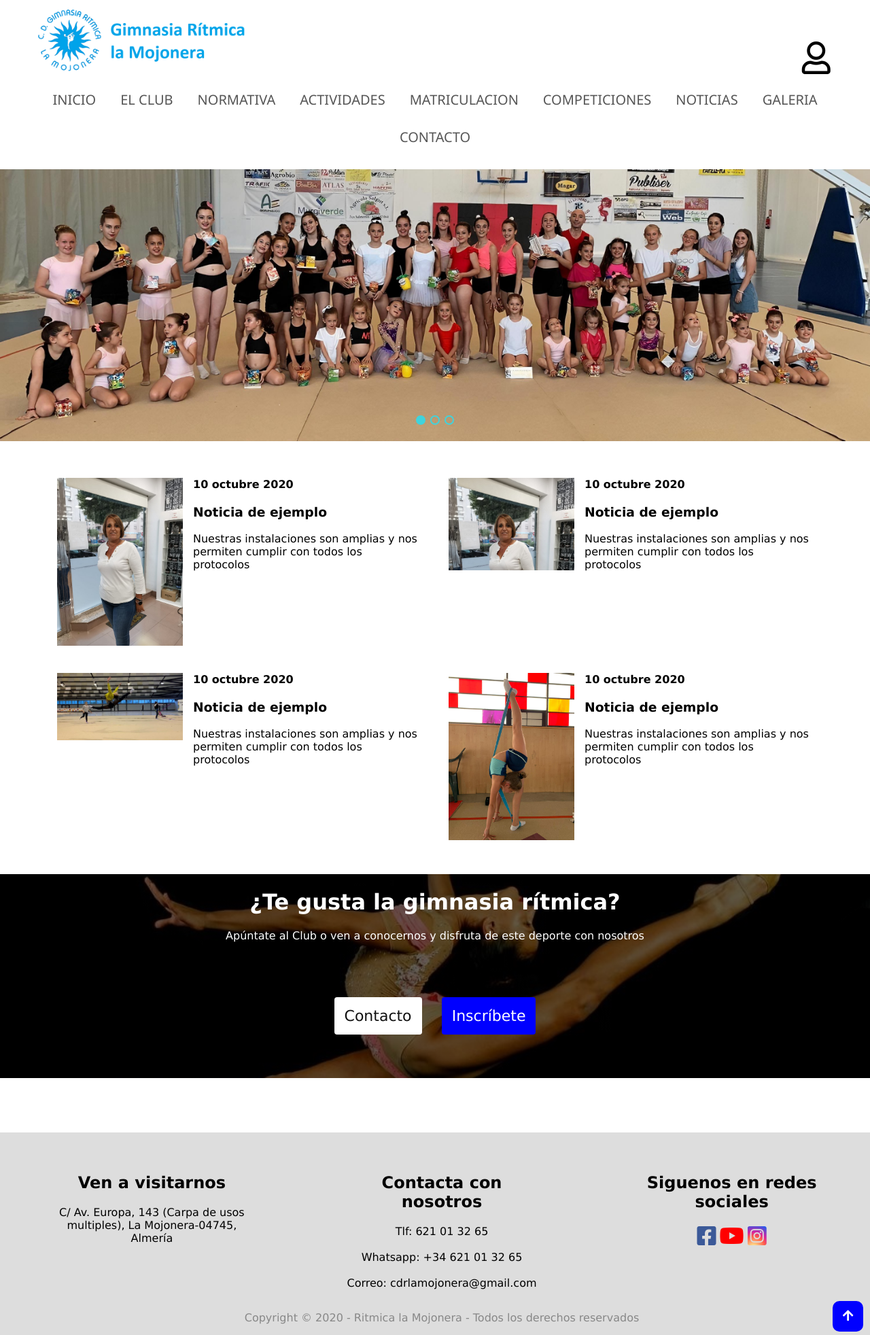
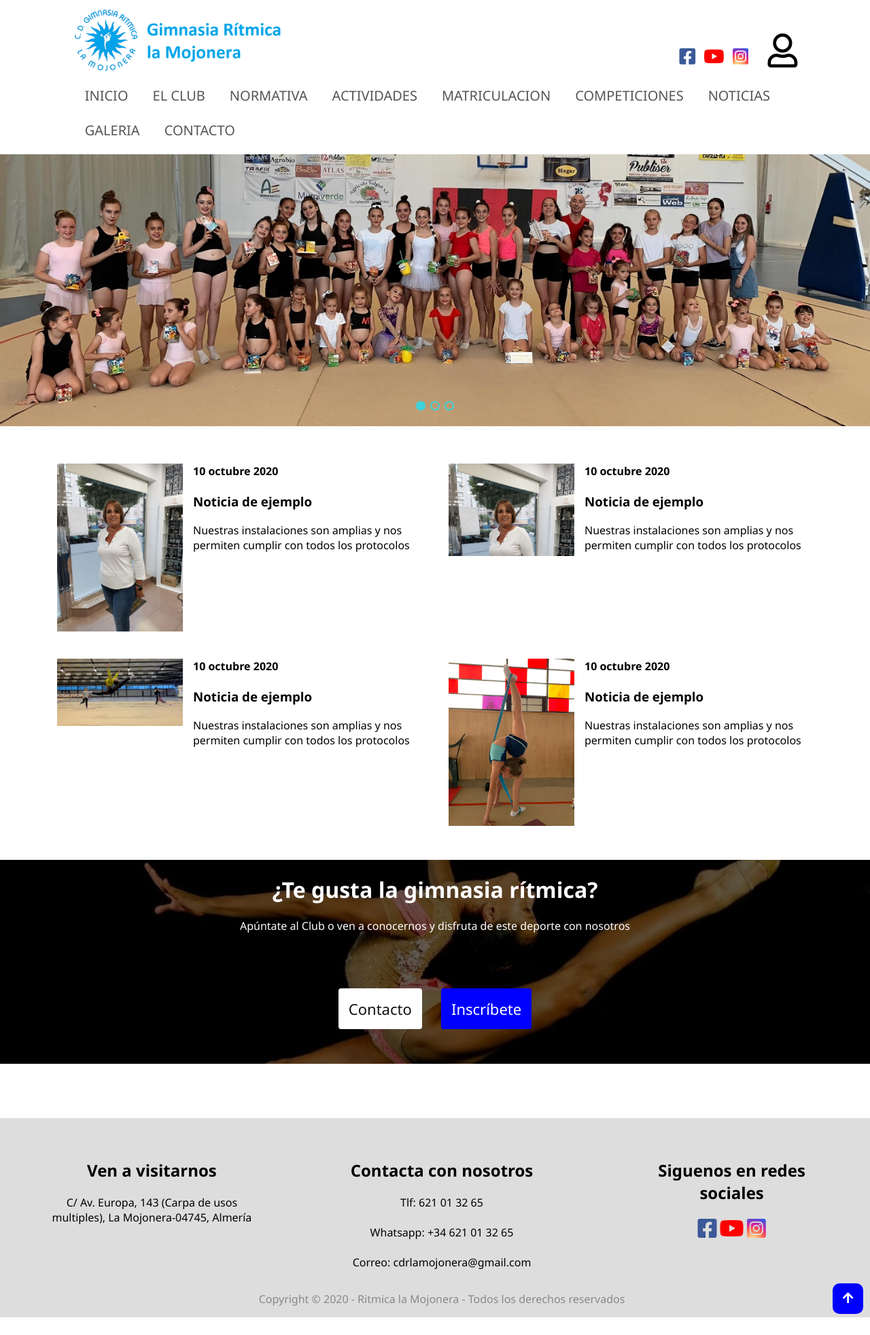
Before and after one commit to SCGDtecnologiasWeb/ritmicaLaMojonera, a PHP site: page / in a window 1280 px wide. Shown: the whole page at 68% size. After the commit the page ends 1938 px from the top, so only its background shows below. Run offline with PHP 8.4, Linux system fonts and the light colour scheme.

Commit message:
Arreglado el menu

```diff
--- a/index.html
+++ b/index.html
@@ -4,44 +4,37 @@
 <head>
   <meta charset="UTF-8" />
   <meta name="viewport" content="width=device-width, initial-scale=1.0" />
-  <title>Ritmica la mojonera</title>
+  <title>CD Ritmica la mojonera</title>
 
-  <!-- FontAwesome -->
+  <!-- FontAwesome CSS -->
   <link rel="stylesheet" href="https://cdnjs.cloudflare.com/ajax/libs/font-awesome/5.15.1/css/all.min.css" />
 
   <link rel="stylesheet" href="style.css" />
 </head>
 
 <body>
-  <!-- Header -->
+  <!-- Menu Start -->
   <div class="container">
-    <!-- Logo -->
-    <div class="row header">
+    <!-- Header Start -->
+    <div class="row header-row">
       <div class="col"></div>
-      <div class="col-11 header-top">
-        <div>
-          <img src="assets/logo_ritmica2.png" class="header-logo" />
-          <!-- <a href="https://www.facebook.com/ritmicalamojonera">
-            <i class="fab fa-facebook-square fa-2x"></i>
-          </a>
-          <a href="https://www.youtube.com/channel/UC1t4MldjalCTkdC2cYVgVfg">
-            <i class="fab fa-youtube fa-2x"></i>
-          </a>
-          <a href="https://www.instagram.com/ritmicalamojonera/?hl=es">
-            <i class="fab fa-instagram-square fa-2x"></i>
-          </a> -->
+      <div class="col-10 header-col">
+        <img src="assets/logo_ritmica2.png">
+        <div class="header-icon-wrapper">
+          <a href="https://www.facebook.com/ritmicalamojonera" class="fab fa-facebook-square"></a>
+          <a href="https://www.youtube.com/channel/UC1t4MldjalCTkdC2cYVgVfg" class="fab fa-youtube"></a>
+          <a href="https://www.instagram.com/ritmicalamojonera/?hl=es" class="fab fa-instagram-square"></a>
+          <a href="login.html" class="far fa-user"></a>
         </div>
-        <a href="login.html">
-          <i class="far fa-user fa-3x login-icon"></i>
-        </a>
       </div>
       <div class="col"></div>
     </div>
+    <!-- Header End -->
 
-    <!-- Menu -->
-    <div class="row menu-color">
+    <!-- Navbar Start -->
+    <div class="row nav-row">
       <div class="col"></div>
-      <div class="col-11 topnav" id="topnav">
+      <div class="col-10 nav-col" id="nav-col">
         <a class="nav-btn" href="index.html">Inicio</a>
         <div class="dropdown">
           <a class="nav-btn" href="el_club.html">El Club</a>
@@ -72,14 +65,17 @@
         <a class="nav-btn" href="galeria.html">Galeria</a>
         <a class="nav-btn" href="contacto.html">Contacto</a>
         <a class="dropdown-icon" href="javascript:void(0)">
-          <i class="fas fa-bars"></i>
+          <span class="fas fa-bars"></span>
         </a>
       </div>
       <div class="col"></div>
     </div>
+    <!-- Navbar End -->
   </div>
+  <!-- Menu End -->
 
-  <!-- Slider -->
+
+  <!-- Slider Start -->
   <div class="slider">
     <div class="slides">
       <div class="slide first-slide">
@@ -92,20 +88,13 @@
         <img src="assets/slider1.jpeg" id="last-img" />
       </div>
     </div>
-    <!-- <div class="slider-arrows">
-      <div class="slider-arrow" id="slider-arrow-left">
-        <i class="fas fa-angle-left fa-2x"></i>
-      </div>
-      <div class="slider-arrow" id="slider-arrow-right">
-        <i class="fas fa-angle-right fa-2x"></i>
-      </div>
-    </div> -->
     <div class="slider-btns">
       <div class="slide-btn" id="slide-btn-1"></div>
       <div class="slide-btn" id="slide-btn-2"></div>
       <div class="slide-btn" id="slide-btn-3"></div>
     </div>
   </div>
+  <!-- Slider End -->
 
   <!-- Prueba -->
   <!-- PRUEBAAAA -->
@@ -218,7 +207,7 @@
   </div>
 
   <!-- Footer -->
-  <div class="container-fluid footer">
+  <div class="container footer">
     <div class="row">
       <div class="col"></div>
       <div class="col-3 footer-map-col">
--- a/main.js
+++ b/main.js
@@ -1,51 +1,47 @@
-$(document).ready(function() {
+$(document).ready(function () {
   /********** Menu responsive **********/
-  $(".dropdown-icon").click(function(){
-    var x = $(".topnav");
-    if (x.attr('class') === "col-11 topnav") {
+  $(".dropdown-icon").click(function () {
+    var x = $("#nav-col");
+    if (!x.hasClass("responsive")) {
       x.addClass("responsive");
-    } else {
+    }
+    else {
       x.removeClass("responsive");
     }
   });
 
-  /********** Slider */
+  /********** Slider ***********/
   var images = [];
-  images[0] = 'assets/slider1.jpeg';
-  images[1] = 'assets/slider2.jpeg';
-  images[2] = 'assets/slider3.jpeg';
+  images[0] = "assets/slider1.jpeg";
+  images[1] = "assets/slider2.jpeg";
+  images[2] = "assets/slider3.jpeg";
 
-  /********** Slideshow **********/
   canClickSlideButton = true;
   var imageInterval = setInterval(changeImg, 6000);
 
   function slideRight(newIndex, prevIndex) {
     $("#last-img").attr("src", images[newIndex - 1]);
-    $(".first-slide").animate({marginLeft: "-66.66%"},500,
-      function(){
+    $(".first-slide").animate({ marginLeft: "-66.66%" }, 500, function () {
       $("#main-img").attr("src", images[newIndex - 1]);
-        $(".first-slide").animate({marginLeft: "-33.33%"},0);
+      $(".first-slide").animate({ marginLeft: "-33.33%" }, 0);
       canClickSlideButton = true;
-      }
-    );
+    });
   }
 
   function slideLeft(newIndex, prevIndex) {
     $("#first-img").attr("src", images[newIndex - 1]);
-    $(".first-slide").animate({marginLeft: "0%"},500,
-      function(){
+    $(".first-slide").animate({ marginLeft: "0%" }, 500, function () {
       $("#main-img").attr("src", images[newIndex - 1]);
-        $(".first-slide").animate({marginLeft: "-33.33%"},0);
+      $(".first-slide").animate({ marginLeft: "-33.33%" }, 0);
       canClickSlideButton = true;
-      }
-    );
+    });
   }
 
-  $(".slide-btn").click(function(){
+  $(".slide-btn").click(function () {
     if (!canClickSlideButton) {
       return;
     }
-    canClickSlideButton = false
+    canClickSlideButton = false;
 
     var prevIndex = parseInt($("#main-img").attr("src").charAt(13));
     var newIndex = parseInt($(this).attr("id").charAt(10));
@@ -54,50 +50,26 @@ $(document).ready(function() {
     $("#slide-btn-" + newIndex).css("background", "#40d3dc");
     if (newIndex === prevIndex) {
       canClickSlideButton = true;
-    }
-    else if (newIndex > prevIndex) {
+    } else if (newIndex > prevIndex) {
       slideRight(newIndex, prevIndex);
-    }
-    else {
+    } else {
       slideLeft(newIndex, prevIndex);
     }
     clearInterval(imageInterval);
     imageInterval = setInterval(changeImg, 6000);
   });
 
-  $(".slider-arrow").click(function(){
+    clearInterval(imageInterval);
+    imageInterval = setInterval(changeImg, 6000);
+
+  function changeImg() {
     if (!canClickSlideButton) {
       return;
     }
-    canClickSlideButton = false
-
-    var arrow = $(this).attr("id").substring(13);
-    var prevIndex = parseInt($("#main-img").attr("src").charAt(13));
-
-    $("#slide-btn-" + prevIndex).css("background", "transparent");
-
-    if (arrow === "right") {
-      var newIndex = (prevIndex + 1 === 4) ? 1 : prevIndex + 1;
-      $("#slide-btn-" + newIndex).css("background", "#40d3dc");
-      slideRight(newIndex, prevIndex);
-    } else if (arrow === "left") {
-      var newIndex = (prevIndex - 1 === 0) ? 3 : prevIndex - 1;
-      $("#slide-btn-" + newIndex).css("background", "#40d3dc");
-      slideLeft(newIndex, prevIndex);
-    }
-
-    clearInterval(imageInterval);
-    imageInterval = setInterval(changeImg, 6000);
-  });
-
-  function changeImg(){
-    if (!canClickSlideButton) {
-      return;
-    }
-    canClickSlideButton = false
+    canClickSlideButton = false;
 
     var prevIndex = parseInt($("#main-img").attr("src").charAt(13));
-    var newIndex = (prevIndex + 1 === 4) ? 1 : prevIndex + 1;
+    var newIndex = prevIndex + 1 === 4 ? 1 : prevIndex + 1;
 
     $("#slide-btn-" + prevIndex).css("background", "transparent");
     $("#slide-btn-" + newIndex).css("background", "#40d3dc");
@@ -105,12 +77,14 @@ $(document).ready(function() {
     slideRight(newIndex, prevIndex);
   }
 
-  $(".slider").hover(function(){
+  $(".slider").hover(
+    function () {
       clearInterval(imageInterval);
-  }, function(){
+    },
+    function () {
       imageInterval = setInterval(changeImg, 6000);
-  });
-
+    }
+  );
 });
 
 /********** Go back button **********/
--- a/style.css
+++ b/style.css
@@ -1,8 +1,8 @@
 html,
 body {
   margin: 0;
-  /*background-color: rgb(218, 241, 251);*/
-  font-family: Verdana, Geneva, Tahoma, sans-serif;
+  padding: 0;
+  font-family: "Segoe UI", Tahoma, Geneva, Verdana, sans-serif;
 }
 
 ul,
@@ -19,6 +19,36 @@ a {
 
 * {
   box-sizing: border-box;
+}
+
+.fab.fa-facebook-square {
+  color: #3b5998;
+}
+
+.fab.fa-youtube {
+  color: #ff0000;
+}
+
+.fab.fa-instagram-square {
+  color: transparent;
+  background: radial-gradient(
+    circle at 30% 107%,
+    #fdf497 0%,
+    #fdf497 5%,
+    #fd5949 45%,
+    #d6249f 60%,
+    #285aeb 90%
+  );
+  background: -webkit-radial-gradient(
+    circle at 30% 107%,
+    #fdf497 0%,
+    #fdf497 5%,
+    #fd5949 45%,
+    #d6249f 60%,
+    #285aeb 90%
+  );
+  background-clip: text;
+  -webkit-background-clip: text;
 }
 
 /********** Rows and columns **********/
@@ -91,88 +121,87 @@ a {
   }
 }
 
-/********** Nav menu **********/
-.header {
-  background-color: white;
-  /*background-color: rgb(218, 241, 251);*/
-  padding-top: 10px;
-  padding-bottom: 5px;
+/********** Menu **********/
+/* Header */
+.header-row {
+  background-color: #fff;
+  margin: 10px 0 5px;
 }
 
-.header-top {
+.header-col {
   display: flex;
   align-items: flex-end;
   justify-content: space-between;
 }
 
-.header-top i {
-  padding: 5px;
+.header-col img {
+  height: 100px;
 }
 
-.header-logo {
-  height: 100px;
-  padding-right: 20px;
+.header-icon-wrapper {
+  margin-bottom: 10px;
 }
 
-.fab.fa-facebook-square {
-  color: #3b5998;
+.header-col .fab {
+  margin: 4px;
+  font-size: 27px;
 }
 
-.fab.fa-youtube {
-  color: #ff0000;
+.header-col .fa-user {
+  font-size: 50px;
+  margin-left: 20px;
 }
 
-.fab.fa-instagram-square {
-  color: transparent;
-  background: radial-gradient(
-    circle at 30% 107%,
-    #fdf497 0%,
-    #fdf497 5%,
-    #fd5949 45%,
-    #d6249f 60%,
-    #285aeb 90%
-  );
-  background: -webkit-radial-gradient(
-    circle at 30% 107%,
-    #fdf497 0%,
-    #fdf497 5%,
-    #fd5949 45%,
-    #d6249f 60%,
-    #285aeb 90%
-  );
-  background-clip: text;
-  -webkit-background-clip: text;
+/* Navbar */
+.nav-row {
+  background-color: #fff;
+  margin: 5px 0 10px;
 }
 
-.login-icon {
-  padding-right: 5px;
+.nav-col {
+  display: flex;
+  flex-wrap: wrap;
+  justify-content: flex-start;
 }
 
-.topnav {
-  display: flex;
-  flex-wrap: wrap;
-  justify-content: center;
-  list-style: none;
-  padding: 0;
-  margin: 0;
+.nav-col a {
+  font-size: 20px;
+  text-transform: uppercase;
+  color: #555;
+  min-height: 16px;
+  padding: 12px 18px;
 }
 
-.topnav a {
-  font-family: "Segoe UI";
-  font-size: 20px;
-  text-transform: uppercase;
-  text-decoration: none;
-  color: #555;
-  min-height: 16px;
-  padding: 14px 18px;
-}
-
-.topnav a:hover {
+.nav-col a:hover {
   background-color: #0080ff;
   color: #fff;
+  -webkit-box-shadow: 0px 0px 0.8px 0.4px rgba(0, 0, 0, 0.5);
+  -moz-box-shadow: 0px 0px 0.8px 0.4px rgba(0, 0, 0, 0.5);
+  box-shadow: 0px 0px 0.8px 0.4px rgba(0, 0, 0, 0.5);
 }
 
 .nav-btn {
+  display: block;
+  border-radius: 8px;
+}
+
+.dropdown-content {
+  display: none;
+  position: absolute;
+  width: 200px;
+  z-index: 100;
+  background-color: #f0f0f0;
+  border-radius: 5px;
+  -webkit-box-shadow: 0px 0px 0.8px 0.4px rgba(0, 0, 0, 0.5);
+  -moz-box-shadow: 0px 0px 0.8px 0.4px rgba(0, 0, 0, 0.5);
+  box-shadow: 0px 0px 0.8px 0.4px rgba(0, 0, 0, 0.5);
+}
+
+.dropdown a {
+  display: block;
+}
+
+.dropdown:hover .dropdown-content {
   display: block;
 }
 
@@ -180,141 +209,121 @@ a {
   display: none;
 }
 
-.dropdown {
-  position: relative;
-  display: inline-block;
-}
-
-.dropdown-content a {
-  display: block;
-}
-
-.dropdown-content {
-  position: relative;
-  display: none;
-  position: absolute;
-  background-color: #f1f1f1;
-  min-width: 200px;
-  z-index: 100;
-  border-radius: 3px;
-}
-
-.dropdown:hover .dropdown-content {
-  display: block;
-}
-
-.menu-color {
-  background-color: #fff;
-}
-/********** Section header Club **********/
-.title {
-  color: white;
-  background-color: #0d52a1;
-  height: 100%;
-  margin-top: 20px;
-  margin-left: auto;
-  margin-right: auto;
-  padding-top: 40px;
-  padding-right: 15px;
-  padding-left: 15px;
-  width: 100%;
-}
-
-ul.breadcrumb {
-  padding: 20px 16px;
-  padding-top: 0px;
-  padding-bottom: 10px;
-  text-align: right;
-  list-style: none;
-  background-color: #0d52a1;
-}
-ul.breadcrumb li {
-  display: inline;
-  font-size: 18px;
-}
-ul.breadcrumb li + li:before {
-  padding: 8px;
-  color: white;
-  content: "/\00a0";
-}
-ul.breadcrumb li a:hover {
-  color: white;
-  text-decoration: underline;
-}
-.clearfix {
-  clear: both;
-}
-
 /********** Responsive menu **********/
-@media screen and (max-width: 680px) {
-  .header-logo {
-    padding-left: 10px;
-    padding-right: 10px;
+@media screen and (max-width: 850px) {
+  .header-col,
+  .nav-col {
+    width: 100%;
   }
 
-  .header-top .login-icon {
-    padding-right: 25px;
+  .header-col {
+    margin-left: 20px;
+    margin-right: 20px;
   }
 
-  .topnav {
+  .dropdown-content {
+    width: 100%;
+  }
+
+  .nav-col {
     justify-content: space-between;
   }
 
-  .topnav a,
-  .topnav .dropdown {
+  .nav-col a:hover {
+    background: none;
+    color: initial;
+    -webkit-box-shadow: none;
+    -moz-box-shadow: none;
+    box-shadow: none;
+  }
+
+  .nav-col .nav-btn {
+    color: #0d52a1;
+    border-radius: 0;
+  }
+
+  .nav-col a {
+    text-transform: none;
+    padding-left: 30px;
+  }
+
+  .header-col .fa-user {
+    font-size: 40px;
+    margin-left: 20px;
+  }
+
+  /* Closed menu */
+  .nav-col a,
+  .nav-col .dropdown {
     display: none;
   }
 
-  .topnav a:first-child,
-  .topnav .dropdown-icon {
+  .nav-col a:first-child,
+  .nav-col .dropdown-icon {
     display: block;
   }
 
-  .topnav.responsive {
+  /* Open menu */
+  .responsive a {
+    padding-top: 10px;
+    padding-bottom: 10px;
+  }
+
+  .responsive {
     display: block;
     position: relative;
   }
 
-  .topnav.responsive .dropdown-icon {
+  .responsive .dropdown-icon {
     position: absolute;
     top: 0;
     right: 0;
   }
 
-  .topnav.responsive a {
+  .responsive a {
     display: block;
   }
 
-  .topnav.responsive .dropdown {
+  .responsive .dropdown {
     display: block;
   }
 
-  .topnav.responsive .dropdown-content {
+  .responsive .dropdown-content {
     position: static;
     display: block;
+    border-radius: 0;
+    background-color: #fff;
+    -webkit-box-shadow: none;
+    -moz-box-shadow: none;
+    box-shadow: none;
   }
 
-  .topnav.responsive .dropdown-content a {
-    margin-left: 30px;
+  .responsive .dropdown-content a {
+    padding-left: 70px;
+  }
+
+  @media screen and (max-width: 600px) {
+    .fab {
+      display: none;
+    }
+
+    .header-col {
+      align-items: center;
+    }
   }
 }
 
 /********** Slider **********/
-
 .slider {
   width: 100%;
   position: relative;
   overflow: hidden;
-  margin-top: 20px;
+  margin-top: 10px;
 }
 
 .slides {
   width: 300%;
   display: flex;
-}
-
-.slides input {
-  display: none;
 }
 
 .slide {
```
Also changed, not shown: other parts of style.css (+0 -30 lines). Lines whose indentation alone changed are shown as unchanged.
